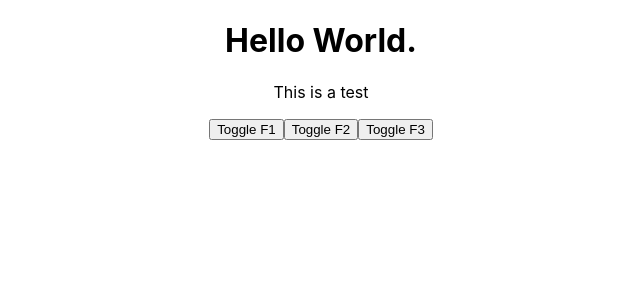
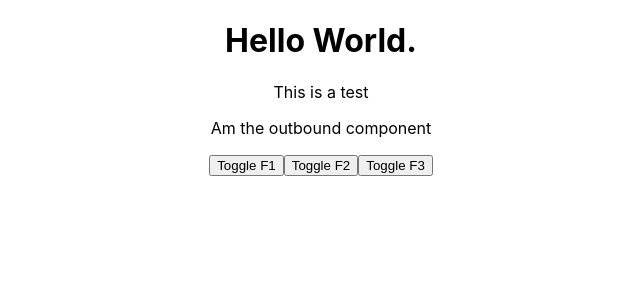
Before and after one commit to rmessina1010/feature-toggle, a React (Create React App) app: page / in a window 1280 px wide. Shown: the top 300 px of the page, without its empty margins (319-959 px from the left). Built offline with nearby package versions, Linux system fonts and the light colour scheme.

Commit message:
FToggle now accepts old element as an optional prop

```diff
--- a/src/components/features.js
+++ b/src/components/features.js
@@ -34,16 +34,17 @@ export const Feature3= (props)=>{
     )
 }
 
-const FToggle = ({fname, toggles, children })=>{
-    return <> { !fname || toggles[fname] ? children : null }</>
+const FToggle = ({fname, toggles, children, old=null})=>{
+    return  (!fname || toggles[fname]) ? <>{children}</> : old ;
 }
 
-export const ToggleImports =  async (fname, toggles, imports=[])=>{
+
+export const ToggleImports =  await function (fname, toggles, imports=[]){
     // short circuit  with empy object if: no imports,  improper imports data, toggle not present or off
     if (!Array.isArray(imports) || imports.length === 0 || !toggles[fname] ) { return Promise.resolve({}); }
 
     //do import
-    const imported = await Promise.all(imports.map(imp=> import(`../${imp.path}`)));
+    const imported =  Promise.all(imports.map(imp=> import(`../${imp.path}`)));
 
     // prep import results
     const results ={} ;
--- a/src/components/main.js
+++ b/src/components/main.js
@@ -18,10 +18,14 @@ const Main = ({toggles})=> {
      return (<div>
         <h1>Hello World.</h1>
         <p>This is a test</p>
-        <FToggle fname="f1">
-            <Feature1/>
-        </FToggle>
-        <FToggle fname="f2">
+        <FToggle fname="f1"
+            old={
+            <p>Am the outbound component</p>
+            }
+            children={ <Feature1/>}
+        />
+
+         <FToggle fname="f2">
             <Feature2/>
             <p>local adition</p>
         </FToggle>
```
